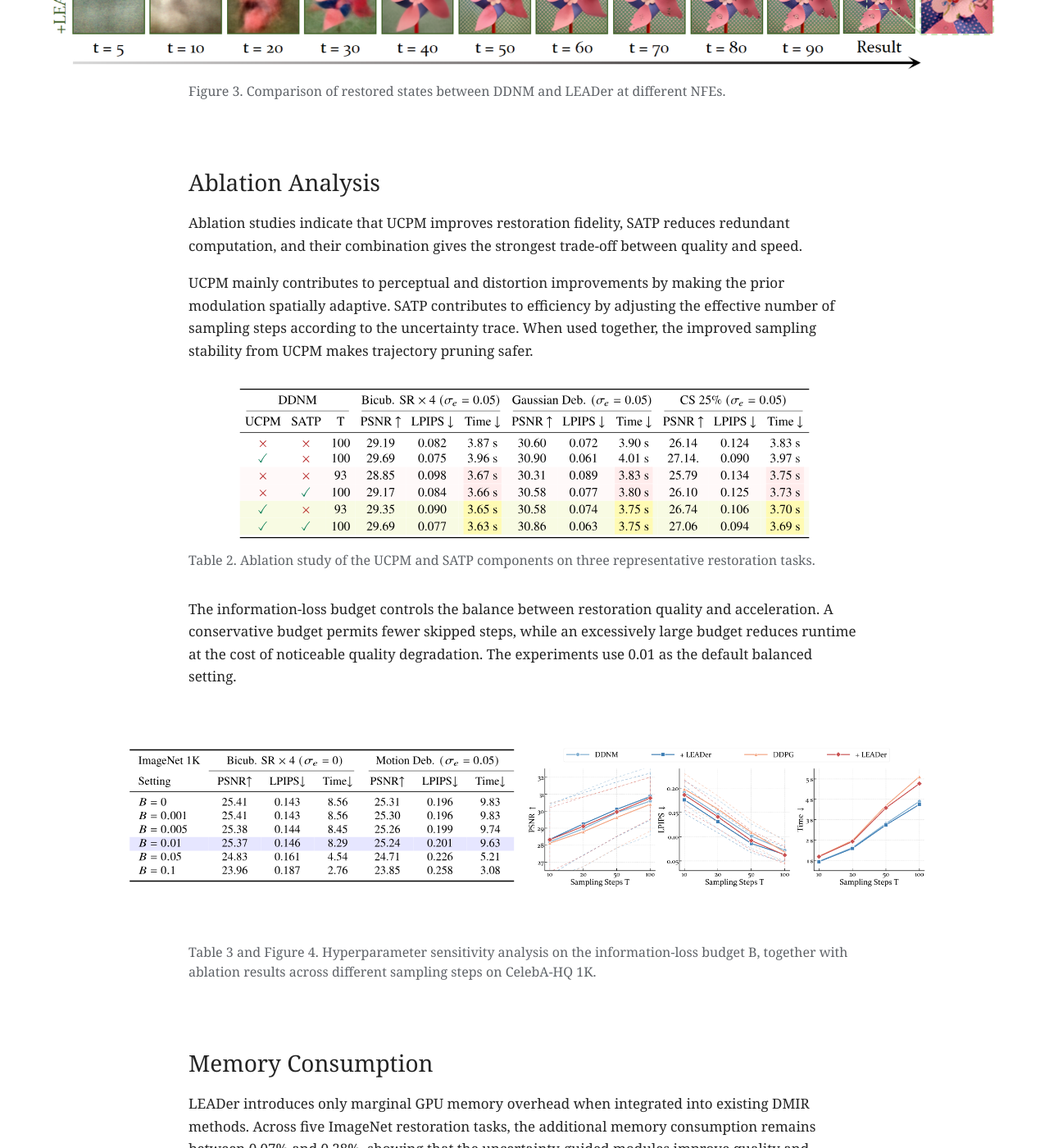
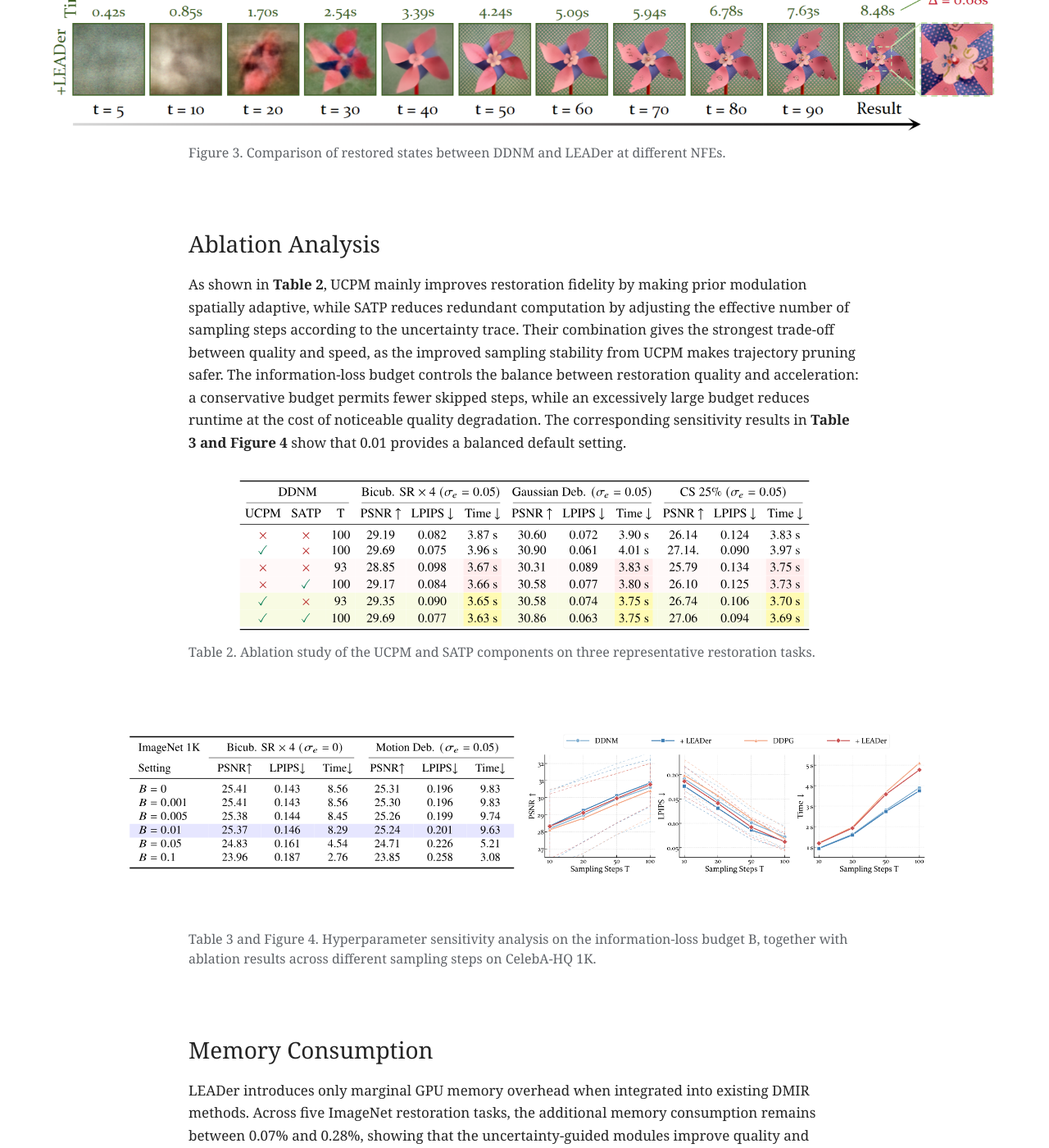
Before and after one commit to JiaqiZhang-Sengoku/JiaqiZhang-Sengoku.github.io, a Jekyll site: the page built from Web/LEADer/index.html, in a window 1280 px wide and 1400 px high, scrolled down 5030 px. Shown: the whole window at 82% size. Built offline with Jekyll 4.4.1, drawn with Linux system fonts in a browser that asks for light colours.

Commit message:
20260707

```diff
--- a/Web/LEADer/index.html
+++ b/Web/LEADer/index.html
@@ -9,7 +9,7 @@ layout: null
   <meta name="viewport" content="width=device-width, initial-scale=1">
   <title>LEADer</title>
   <meta name="description" content="Local Epistemic Uncertainty Guided Active Sampling for Plug-and-play Diffusive Image Restoration.">
-  <link rel="stylesheet" href="/Web/LEADer/styles.css?v=20260724-latest-figure-left-captions">
+  <link rel="stylesheet" href="/Web/LEADer/styles.css?v=20260724-latest-figure-left-captions-table">
 
 </head>
 <body>
@@ -189,13 +189,14 @@ layout: null
     <section id="ablation" class="section">
       <h2>Ablation Analysis</h2>
       <p class="section-copy">
-        Ablation studies indicate that UCPM improves restoration fidelity, SATP reduces redundant computation, and
-        their combination gives the strongest trade-off between quality and speed.
-      </p>
-      <p class="section-copy">
-        UCPM mainly contributes to perceptual and distortion improvements by making the prior modulation spatially
-        adaptive. SATP contributes to efficiency by adjusting the effective number of sampling steps according to the
-        uncertainty trace. When used together, the improved sampling stability from UCPM makes trajectory pruning safer.
+        As shown in <strong>Table 2</strong>, UCPM mainly improves restoration fidelity by making prior modulation
+        spatially adaptive, while SATP reduces redundant computation by adjusting the effective number of sampling
+        steps according to the uncertainty trace. Their combination gives the strongest trade-off between quality and
+        speed, as the improved sampling stability from UCPM makes trajectory pruning safer. The information-loss budget
+        controls the balance between restoration quality and acceleration: a conservative budget permits fewer skipped
+        steps, while an excessively large budget reduces runtime at the cost of noticeable quality degradation. The
+        corresponding sensitivity results in <strong>Table 3 and Figure 4</strong> show that 0.01 provides a balanced
+        default setting.
       </p>
       <figure class="table-figure">
         <img src="/Web/LEADer/Figures/PaperTable2.svg" alt="Ablation study results for UCPM and SATP.">
@@ -203,12 +204,6 @@ layout: null
           Table 2. Ablation study of the UCPM and SATP components on three representative restoration tasks.
         </figcaption>
       </figure>
-
-      <p class="section-copy">
-        The information-loss budget controls the balance between restoration quality and acceleration. A conservative
-        budget permits fewer skipped steps, while an excessively large budget reduces runtime at the cost of noticeable
-        quality degradation. The experiments use 0.01 as the default balanced setting.
-      </p>
       <figure class="paired-figure">
         <div class="paired-media">
           <div class="paired-panel paired-table">
--- a/Web/LEADer/styles.css
+++ b/Web/LEADer/styles.css
@@ -492,7 +492,7 @@ img {
 }
 
 .table-wide {
-  width: min(980px, calc(100vw - 48px));
+  width: min(1080px, calc(100vw - 48px));
   margin-left: 50%;
   transform: translateX(-50%);
 }
```
